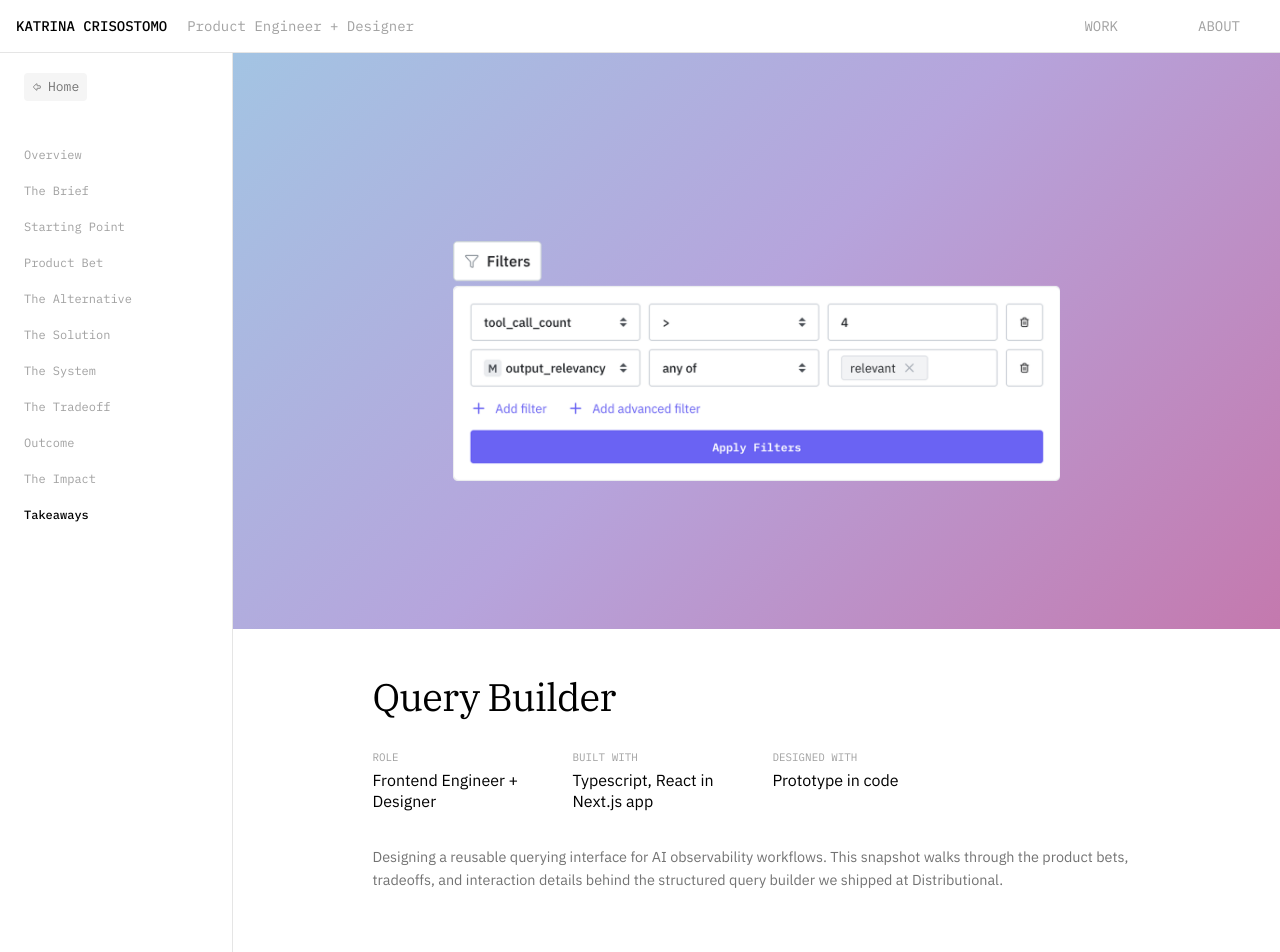
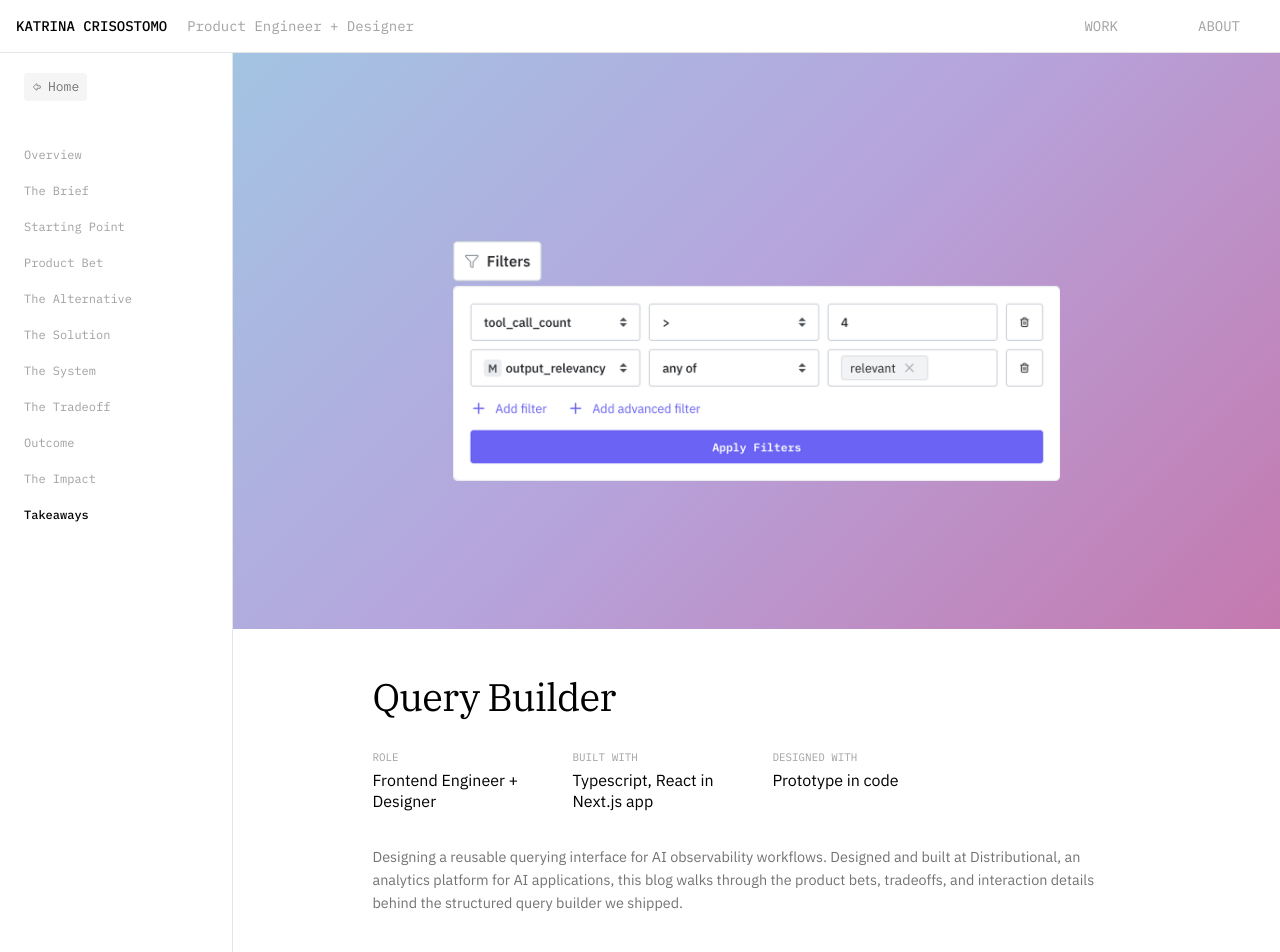
Before and after one commit to katrinacrisostomo/katrinacrisostomo.github.io, a React (Vite) app: page /#/query-builder in a window 1280 px wide. Shown: the top 952 px of the page. Built offline with nearby package versions, Linux system fonts and the light colour scheme.

Commit message:
tweak intro

```diff
--- a/src/pages/QueryBuilderSnapshotPage.tsx
+++ b/src/pages/QueryBuilderSnapshotPage.tsx
@@ -41,7 +41,7 @@ export default function QueryBuilderSnapshotPage() {
           <SnapshotHeader
             title="Query Builder"
             stats={projectStats}
-            description="Designing a reusable querying interface for AI observability workflows. This snapshot walks through the product bets, tradeoffs, and interaction details behind the structured query builder we shipped at Distributional."
+            description="Designing a reusable querying interface for AI observability workflows. Designed and built at Distributional, an analytics platform for AI applications, this blog walks through the product bets, tradeoffs, and interaction details behind the structured query builder we shipped."
           />
         </div>
 
```
